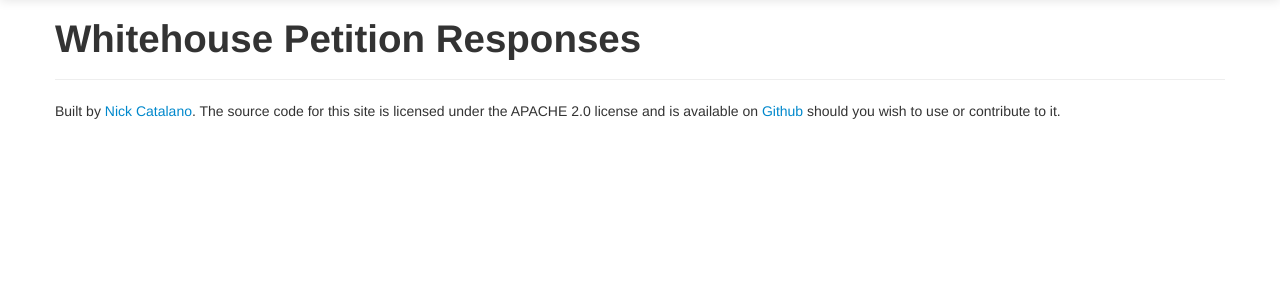
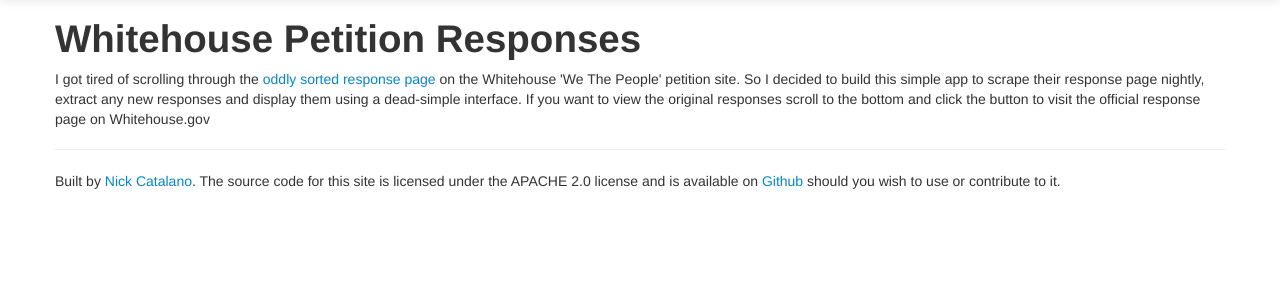
Before and after one commit to nickcatal/petitionviewer, a Django app: template whresponse/templates/index.html in a window 1280 px wide. Shown: the part 41-341 px from the top of the page. Run offline with Django 3.2, Linux system fonts and the light colour scheme; the template is opened without the code that fills it, so the values that code supplies are empty.

Commit message:
Explain the site

```diff
--- a/whresponse/templates/index.html
+++ b/whresponse/templates/index.html
@@ -1,6 +1,7 @@
 {% extends "wrapper.html" %}
 {% block content %}
     <h1>Whitehouse Petition Responses</h1>
+    <p>I got tired of scrolling through the <a href="https://petitions.whitehouse.gov/responses">oddly sorted response page</a> on the Whitehouse 'We The People' petition site. So I decided to build this simple app to scrape their response page nightly, extract any new responses and display them using a dead-simple interface. If you want to view the original responses scroll to the bottom and click the button to visit the official response page on Whitehouse.gov</p>
     <ol>
     {% for response in object_list %}
         <li><a href="{% url 'response' response.id %}{{ response.slug }}">{{ response.title }}</a> ({{ response.total_signatures }} Signatures to {{ response.petitions.count }} Petition{{ response.petitions.count|pluralize }})</li>
```
